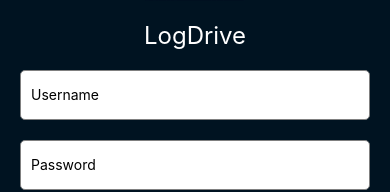
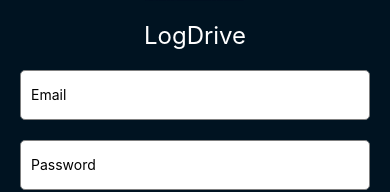
Before and after one commit to dhiogosantos/pdsi-front-end, a React Native app: screen /Login in a window 390 px wide. Shown: the part 364-556 px from the top of the page. Built offline with nearby package versions, Linux system fonts and the light colour scheme.

Commit message:
fix: Username para Email no login

```diff
--- a/main.js
+++ b/main.js
@@ -2,12 +2,12 @@ import React, { useState } from 'react';
 import { View, Text, TextInput, Button, StyleSheet, Image, TouchableOpacity } from 'react-native';
 
 const LoginScreen = ({ navigation }) => {
-  const [username, setUsername] = useState('');
+  const [email, setEmail] = useState('');
   const [password, setPassword] = useState('');
 
   const handleLogin = () => {
 
-    console.log('Login:', username, password);
+    console.log('Login:', email, password);
 
     navigation.navigate('Home');
   };
@@ -21,9 +21,9 @@ const LoginScreen = ({ navigation }) => {
       <Text style={styles.title}>LogDrive</Text>
       <TextInput
         style={styles.input}
-        placeholder="Username"
-        value={username}
-        onChangeText={setUsername}
+        placeholder="Email"
+        value={email}
+        onChangeText={setEmail}
       />
       <TextInput
         style={styles.input}
```
